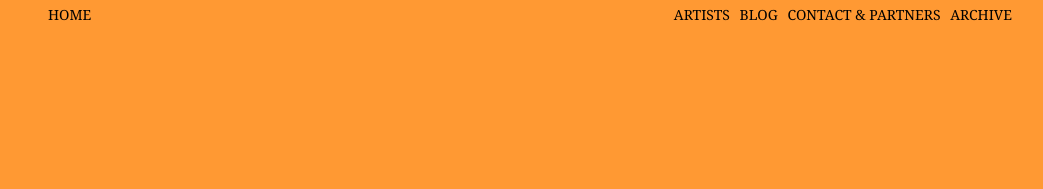
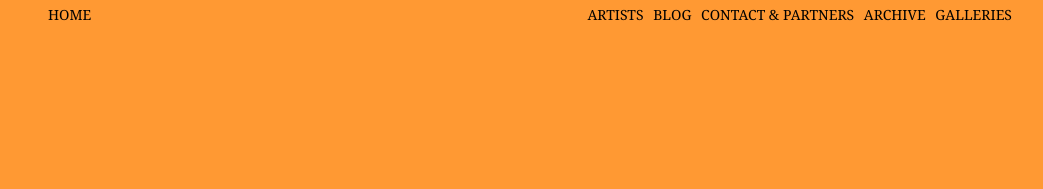
Before and after one commit to divergencymcr/divergencymcr.github.io, a Jekyll site: the page built from index.md, in a window 1280 px wide. Shown: the top 189 px of the page, without its empty margins (108-1151 px from the left). Built offline with Jekyll 4.4.1, drawn with Linux system fonts in a browser that asks for light colours; our own code applies the rules of GitHub Pages for plain Markdown files.

Commit message:
add galleries to top nav

```diff
--- a/_includes/shared-nav.html
+++ b/_includes/shared-nav.html
@@ -7,6 +7,7 @@
 					    <a href='http://divergencymcr.posthaven.com' target="_blank">BLOG</a>
 					    <a href="/current/contact">CONTACT & PARTNERS</a>
 					    <a href="/archive">ARCHIVE</a>
+					    <a href="/galleries">GALLERIES</a>
 					</nav>
 				</div>
 			</div>
```
